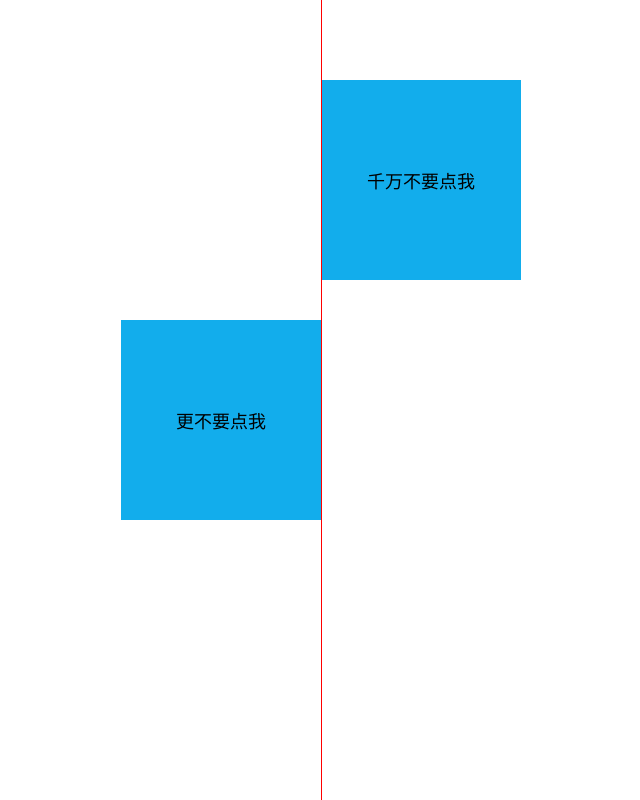
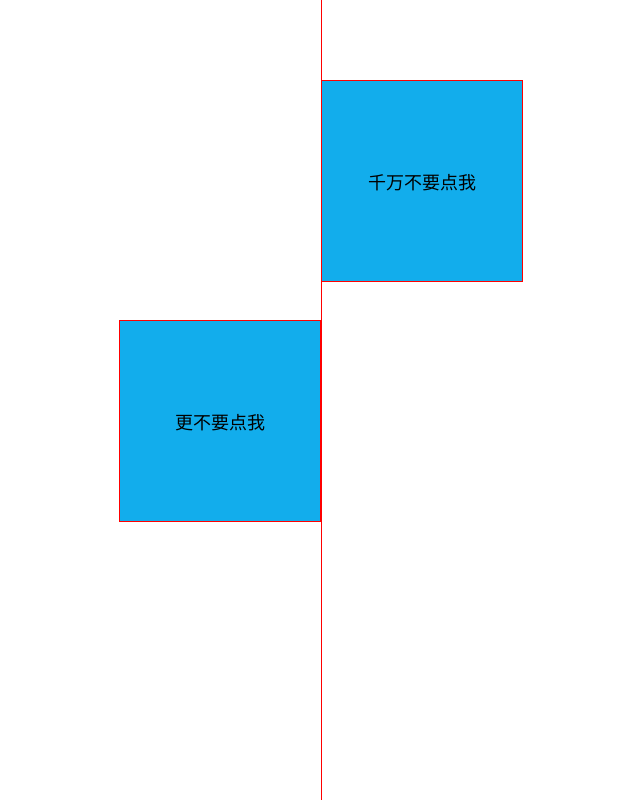
Before and after one commit to AllocatorXy/bufferMov, a plain HTML site: page index.html in a window 1280 px wide. Both pictures are taken after a click on the element "千万不要点我". Shown: the whole page, without its empty margins (39-679 px from the left). Drawn offline with Linux system fonts and the light colour scheme.

Commit message:
debug the offset attr

```diff
--- a/css/css.css
+++ b/css/css.css
@@ -6,7 +6,7 @@ body{width: 100%;height: 100%;position: absolute;}
 	/*width: 25%;height: 25vw; */
 	/*left: 20%;top: 5%;*/
 	text-align: center;
-	background-color: #12ADEC;
+	background-color: #12ADEC;border: solid 1px red;
 	overflow: hidden;
 }
 #move p, #move2 p {
--- a/js/js.js
+++ b/js/js.js
@@ -2,8 +2,8 @@ window.onload = function ()
 {
 	var oDivMov = document.getElementById('move');
 	var oDivMov2 = document.getElementById('move2');
-	var iTarget1 = oDivMov.offsetLeft+oDivMov.offsetWidth;
-	var iTarget2 = oDivMov2.offsetLeft;
+	var iTarget1 = parseInt(getStyle(oDivMov,'left'))+parseInt(getStyle(oDivMov,'width'));
+	var iTarget2 = parseInt(getStyle(oDivMov2,'left'));
 	var oBody = document.getElementsByTagName('body')[0];
 	var arr = [0,0];var arr2 = [1,0];
 
@@ -34,16 +34,17 @@ function act(obj,flag,defTar,timerId) //用外部变量保存target不用动态
 		flag = 0;
 	}
 	timerId = setInterval(function () {
-			var speed = (oTarLeft - obj.offsetLeft)/10;
+			var realLeft = parseInt(getStyle(obj,'left'));
+			var speed = (oTarLeft - realLeft)/10;
 			speed = speed>0?Math.ceil(speed):Math.floor(speed);
 
-			if (obj.offsetLeft == oTarLeft)
+			if (realLeft == oTarLeft)
 			{
 				clearInterval(timerId);
 			}
 			else
 			{
-				obj.style.left = obj.offsetLeft+speed+'px';
+				obj.style.left = realLeft+speed+'px';
 			}
 		}, 15);
 
@@ -52,3 +53,18 @@ function act(obj,flag,defTar,timerId) //用外部变量保存target不用动态
 	//clearInterval的参数是1~n的正整数id，而js传参是传值，所以不能直接传递timer。
 	//需要把定时器的id传出去再赋给timer本身然后才能做到异步清除定时器且不混乱。
 }
+
+function getStyle(obj,name) {
+
+	if (obj.currentStyle)
+	{
+		//IE低版本
+		return obj.currentStyle[name];
+	}
+	else
+	{
+		//FF等浏览器
+		return getComputedStyle(obj,null)[name];
+		//getComputedStyle函数中，第二个参数无用，任意设置
+	}
+}
```
